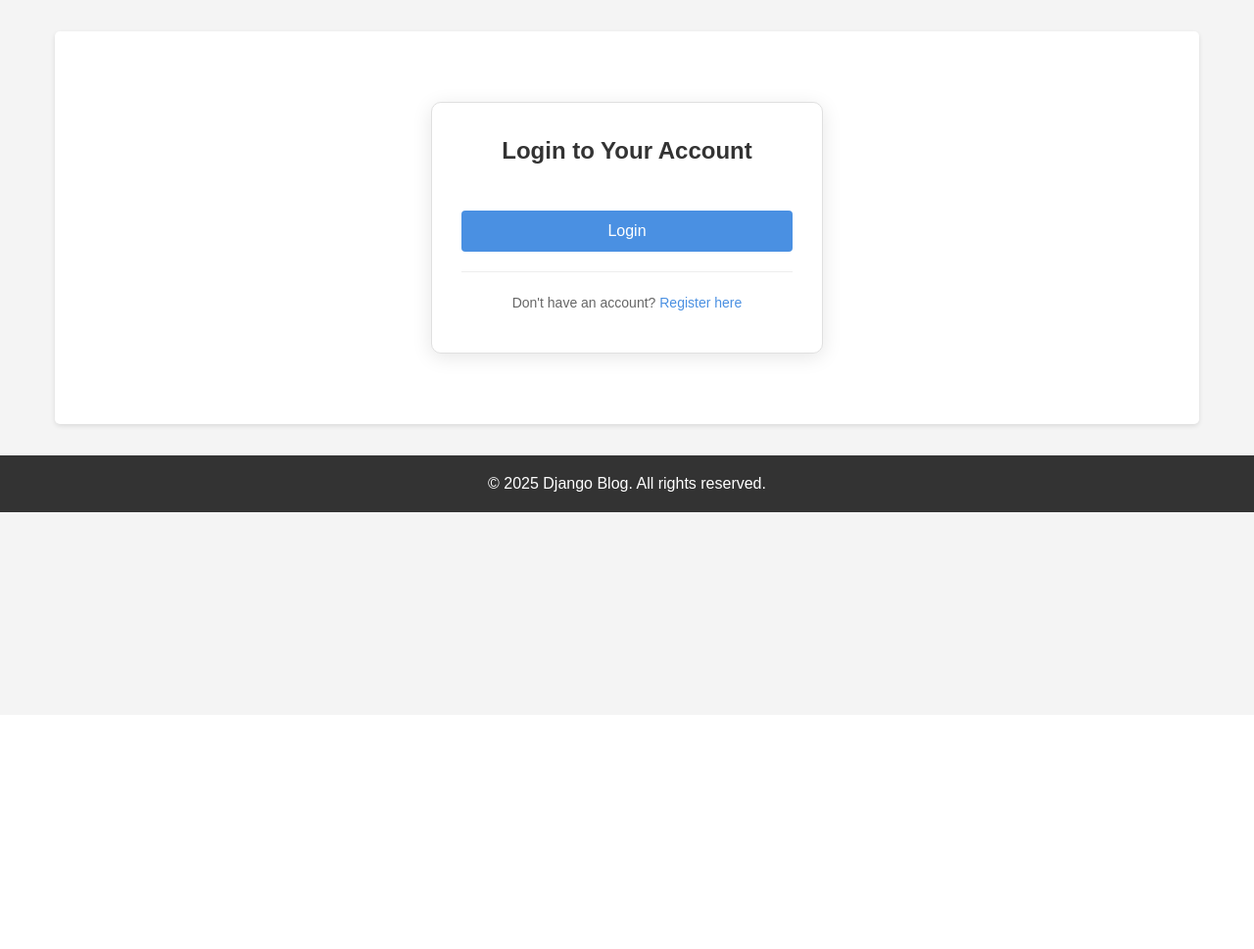
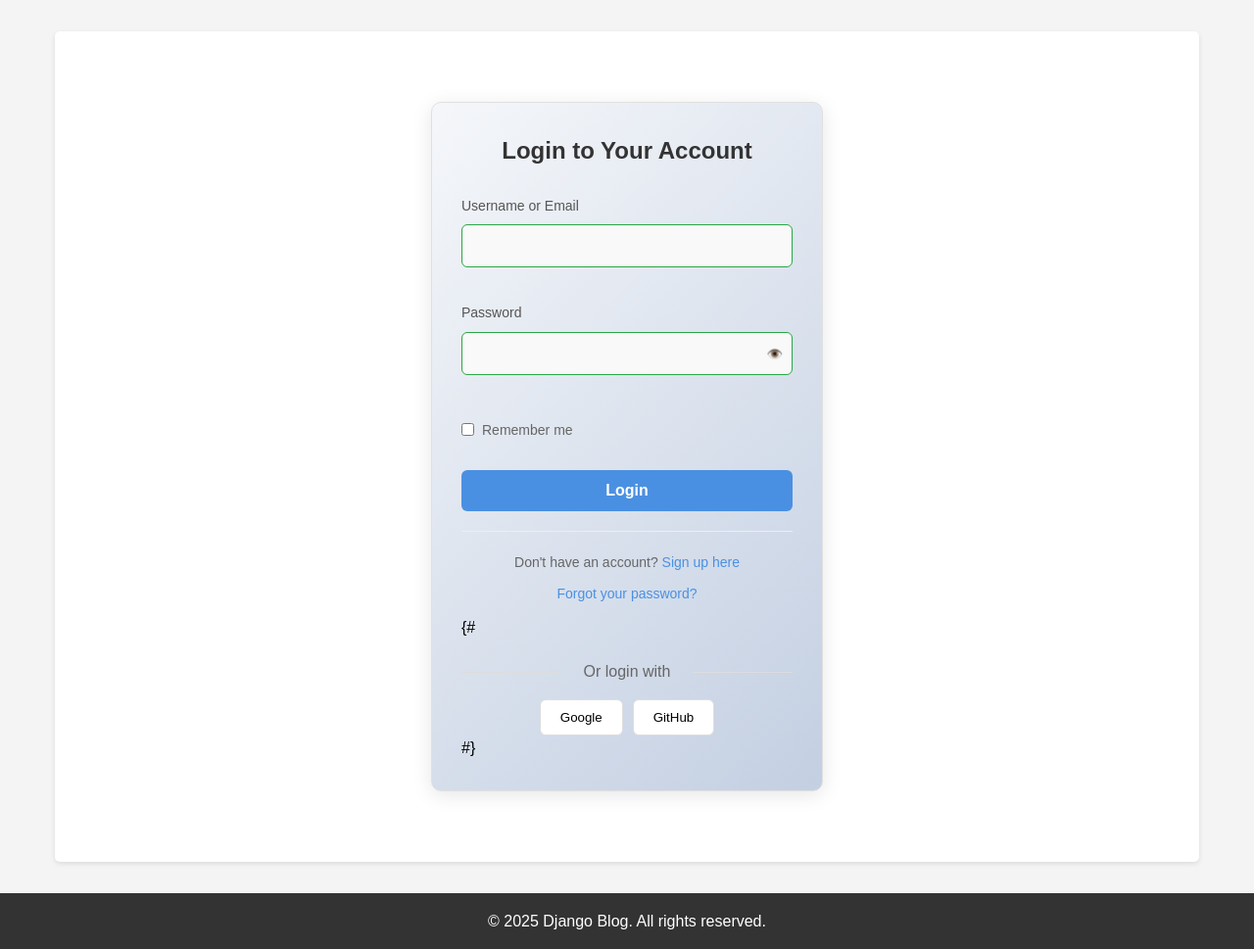
Before and after one commit to yass1200/Alx_DjangoLearnLab, a Django app: template django_blog/templates/blog/login.html in a window 1280 px wide. Shown: the part 70-1039 px from the top of the page at 98% size. Before the commit the page ends 593 px from the top, so only its background shows below. Run offline with Django 5.2, Linux system fonts and the light colour scheme; the template is opened without the code that fills it, so the values that code supplies are empty, except form fields; tables that the repository leaves empty hold one stand-in row (values such as "Sample post"); form fields are guessed from the names that the template uses.

Commit message:
Update login.html

```diff
--- a/django_blog/templates/blog/login.html
+++ b/django_blog/templates/blog/login.html
@@ -1,31 +1,82 @@
 {% extends 'base.html' %}
 {% load static %}
 
-{% block title %}Login{% endblock %}
+{% block title %}Login - Django Blog{% endblock %}
+
+{% block extra_css %}
+<link rel="stylesheet" href="{% static 'css/auth.css' %}">
+<style>
+    .login-page .auth-container {
+        animation: fadeIn 0.5s ease-in;
+    }
+
+    @keyframes fadeIn {
+        from { opacity: 0; transform: translateY(-20px); }
+        to { opacity: 1; transform: translateY(0); }
+    }
+</style>
+{% endblock %}
 
 {% block content %}
+<div class="login-page">
     <div class="auth-container">
         <h2>Login to Your Account</h2>
-    <form method="POST">
+
+        <form method="POST" class="auth-form">
             {% csrf_token %}
 
-        {% for field in form %}
-        <div class="form-group">
-            {{ field.label_tag }}
-            {{ field }}
-            {% if field.errors %}
-            <div class="error">
-                {{ field.errors }}
+            {% if form.non_field_errors %}
+                <div class="auth-errorlist">
+                    {% for error in form.non_field_errors %}
+                        {{ error }}
+                    {% endfor %}
                 </div>
             {% endif %}
+
+            <div class="form-group">
+                <label for="id_username">Username or Email</label>
+                {{ form.username }}
+                {% if form.username.errors %}
+                    <div class="auth-error">{{ form.username.errors }}</div>
+                {% endif %}
             </div>
-        {% endfor %}
 
-        <button type="submit" class="btn btn-primary">Login</button>
+            <div class="form-group">
+                <label for="id_password">Password</label>
+                <div style="position: relative;">
+                    {{ form.password }}
+                    <button type="button" class="password-toggle" style="position: absolute; right: 10px; top: 50%; transform: translateY(-50%); background: none; border: none; cursor: pointer;">👁️</button>
+                </div>
+                {% if form.password.errors %}
+                    <div class="auth-error">{{ form.password.errors }}</div>
+                {% endif %}
+            </div>
+
+            <div class="remember-me">
+                <input type="checkbox" id="remember" name="remember">
+                <label for="remember">Remember me</label>
+            </div>
+
+            <button type="submit" class="auth-button">Login</button>
         </form>
 
         <div class="auth-links">
-        <p>Don't have an account? <a href="{% url 'register' %}">Register here</a></p>
+            <p>Don't have an account? <a href="{% url 'register' %}" class="auth-link">Sign up here</a></p>
+            <p><a href="#" class="auth-link">Forgot your password?</a></p>
+        </div>
+
+        {# Uncomment for social auth later #}
+        {# <div class="social-auth">
+            <p>Or login with</p>
+            <div class="social-buttons">
+                <button type="button" class="social-button">Google</button>
+                <button type="button" class="social-button">GitHub</button>
+            </div>
+        </div> #}
     </div>
 </div>
 {% endblock %}
+
+{% block extra_js %}
+<script src="{% static 'js/auth.js' %}"></script>
+{% endblock %}
```
Lines whose indentation alone changed are shown as unchanged.
